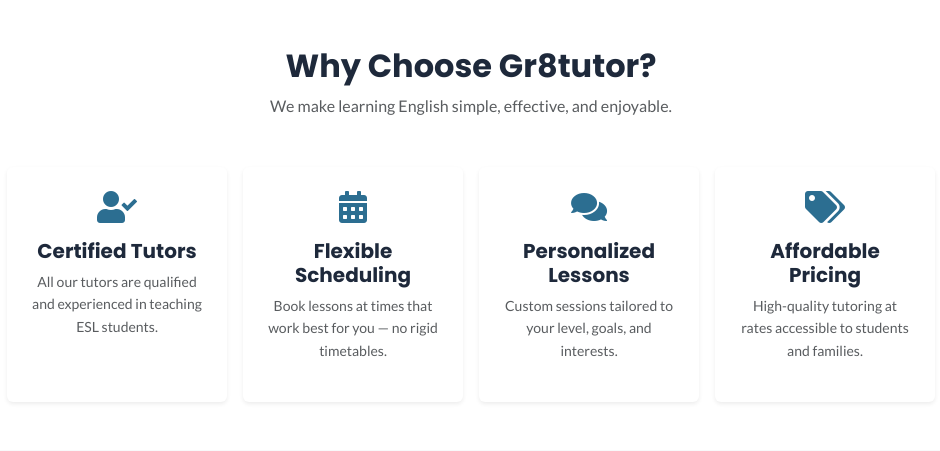
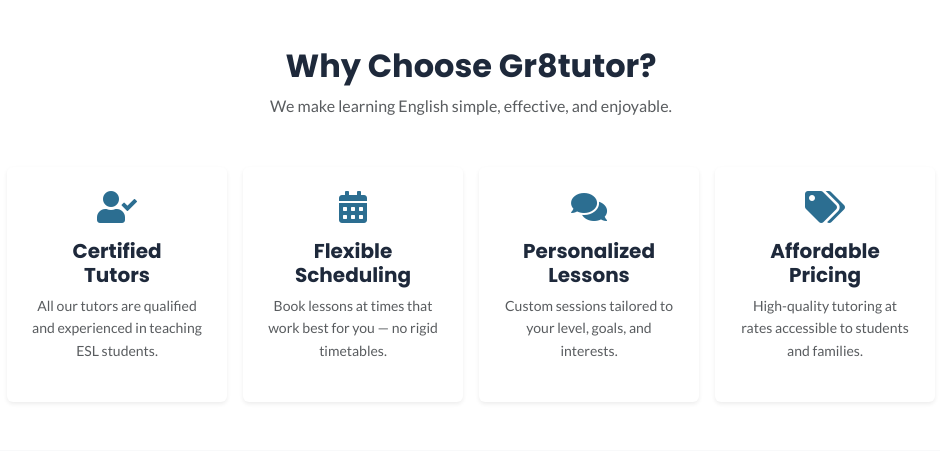
Before and after one commit to jackpoletek/gr8tutor-english-online, a Django app: page / in a window 1280 px wide. Shown: the part 540-991 px from the top of the page, without its empty margins (169-1109 px from the left). Run offline with Django 5.2, Linux system fonts and the light colour scheme; some libraries are stand-ins or nearby versions.

Commit message:
Add break to ensure Certified Tutors display over two lines on desktop

```diff
--- a/gr8tutor/static/css/style.css
+++ b/gr8tutor/static/css/style.css
@@ -326,12 +326,6 @@ a:hover {
 /* Desktop */
 @media (min-width: 992px) {
 
-    .break-words {
-        word-break: break-word;
-        overflow-wrap: break-word;
-        hyphens: auto;
-    }
-
     .col-lg-3 {
         width: 25%;
     }
--- a/gr8tutor/templates/gr8tutor/index.html
+++ b/gr8tutor/templates/gr8tutor/index.html
@@ -27,7 +27,7 @@
             <div class="col-md-6 col-lg-3">
                 <div class="service-item h-100 shadow-sm p-4 text-center rounded">
                     <i class="fas fa-user-check fa-2x text-primary mb-3"></i>
-                    <h5 class="break-words">Certified Tutors</h5>
+                    <h5>Certified<br>Tutors</h5>
                     <p class="small text-muted">All our tutors are qualified and experienced in teaching ESL students.
                     </p>
                 </div>
```
